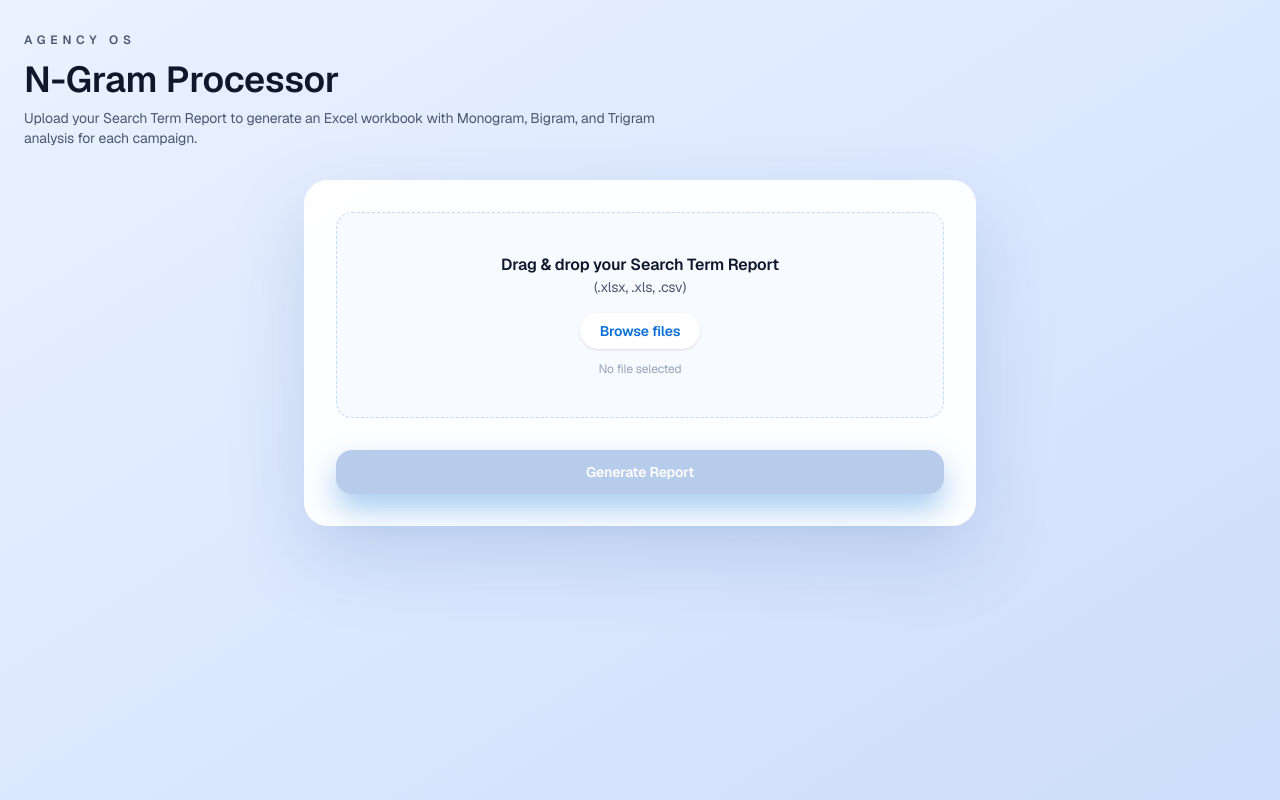
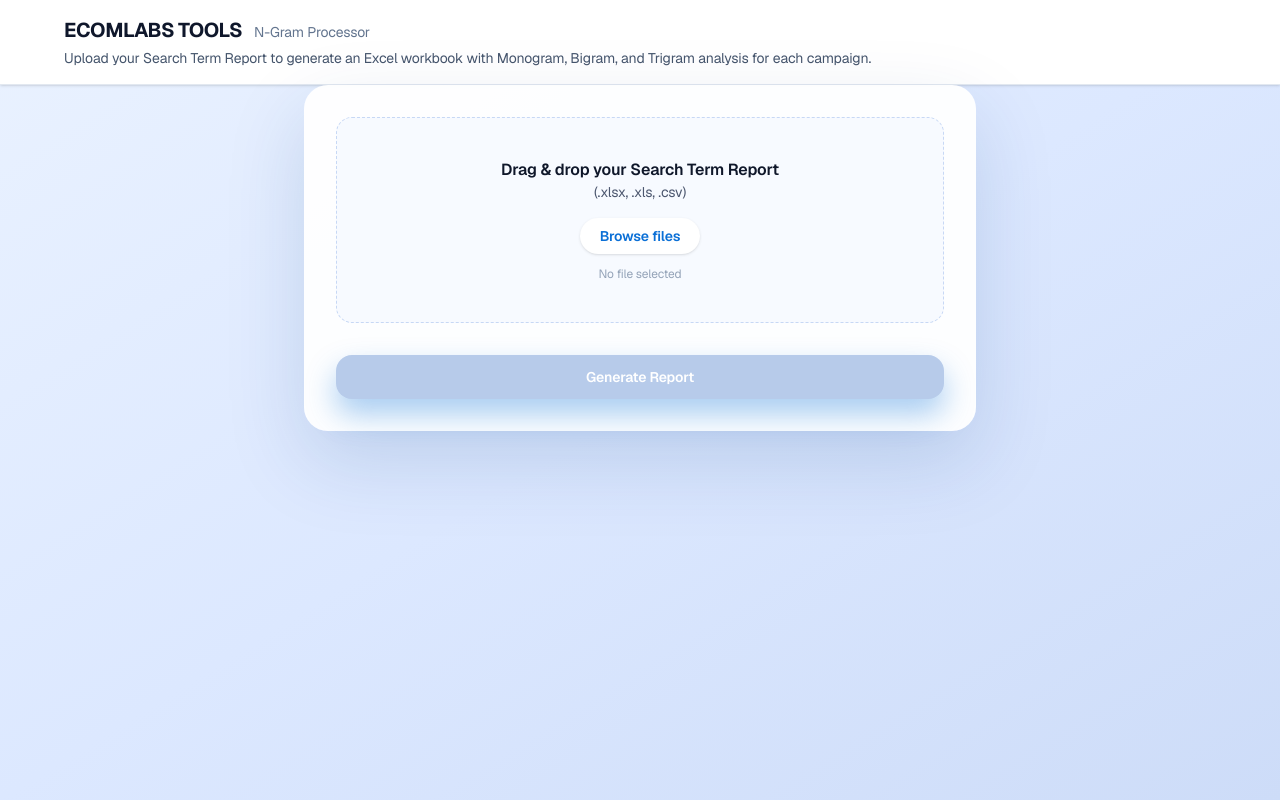
Before and after one commit to jeffdevbot/agency-os, a Next.js app in the folder frontend-web/: page /ngram in a window 1280 px wide. Built offline with nearby package versions, Linux system fonts and the light colour scheme; no server answers.

Commit message:
Brand refresh: Ecomlabs Tools header, n-gram tagline, docs rename

```diff
--- a/frontend-web/src/app/ngram/page.tsx
+++ b/frontend-web/src/app/ngram/page.tsx
@@ -80,15 +80,17 @@ export default function NgramPage() {
 
   return (
     <div className="flex min-h-screen flex-col bg-gradient-to-br from-[#eaf2ff] via-[#dce8ff] to-[#cddcf8]">
-      <div className="px-6 py-8">
-        <p className="text-xs font-semibold uppercase tracking-[0.4em] text-[#4c576f]">
-          Agency OS
-        </p>
-        <h1 className="mt-3 text-4xl font-semibold text-[#0f172a]">N-Gram Processor</h1>
-        <p className="mt-2 max-w-2xl text-sm text-[#4c576f]">
-          Upload your Search Term Report to generate an Excel workbook with Monogram, Bigram, and Trigram analysis for each campaign.
-        </p>
-      </div>
+      <header className="border-b border-slate-200 bg-white px-6 py-4 shadow-sm">
+        <div className="mx-auto flex max-w-6xl flex-col gap-1">
+          <div className="flex items-baseline gap-3">
+            <h1 className="text-xl font-bold tracking-tight text-slate-900">ECOMLABS TOOLS</h1>
+            <span className="text-sm text-slate-500">N-Gram Processor</span>
+          </div>
+          <p className="text-sm text-slate-600">
+            Upload your Search Term Report to generate an Excel workbook with Monogram, Bigram, and Trigram analysis for each campaign.
+          </p>
+        </div>
+      </header>
 
       <div className="flex flex-1 items-start justify-center px-4 pb-16">
         <div className="w-full max-w-2xl rounded-3xl bg-white/95 p-8 shadow-[0_30px_80px_rgba(10,59,130,0.15)]">
--- a/frontend-web/src/app/page.tsx
+++ b/frontend-web/src/app/page.tsx
@@ -67,15 +67,16 @@ export default function Home() {
 
   return (
     <main className="flex min-h-screen flex-col bg-gradient-to-br from-[#eaf2ff] via-[#dce8ff] to-[#cddcf8]">
-      <div className="flex w-full flex-col items-center gap-2 px-6 py-8 text-sm font-semibold text-[#1f2937]">
-        <div className="text-2xl font-bold tracking-tight">
-          <span className="text-[#0f172a]">Ecom</span>
-          <span className="text-[#0a6fd6]">labs</span>
+      <header className="border-b border-slate-200 bg-white px-6 py-4 shadow-sm">
+        <div className="mx-auto flex max-w-6xl items-baseline gap-3">
+          <h1 className="text-xl font-bold tracking-tight text-slate-900">
+            ECOMLABS TOOLS
+          </h1>
+          <span className="text-sm text-slate-500">
+            N-Gram Processor and Scribe are live.
+          </span>
         </div>
-        <span className="text-xs uppercase tracking-[0.4em] text-[#4c576f]">
-          Internal Access
-        </span>
-      </div>
+      </header>
 
       <div className="flex flex-1 items-center justify-center px-4 pb-16">
         <div className="w-full max-w-5xl space-y-4 text-center">
```
Also changed, not shown: 2 other files (tests, documents, lock files or other folders).
